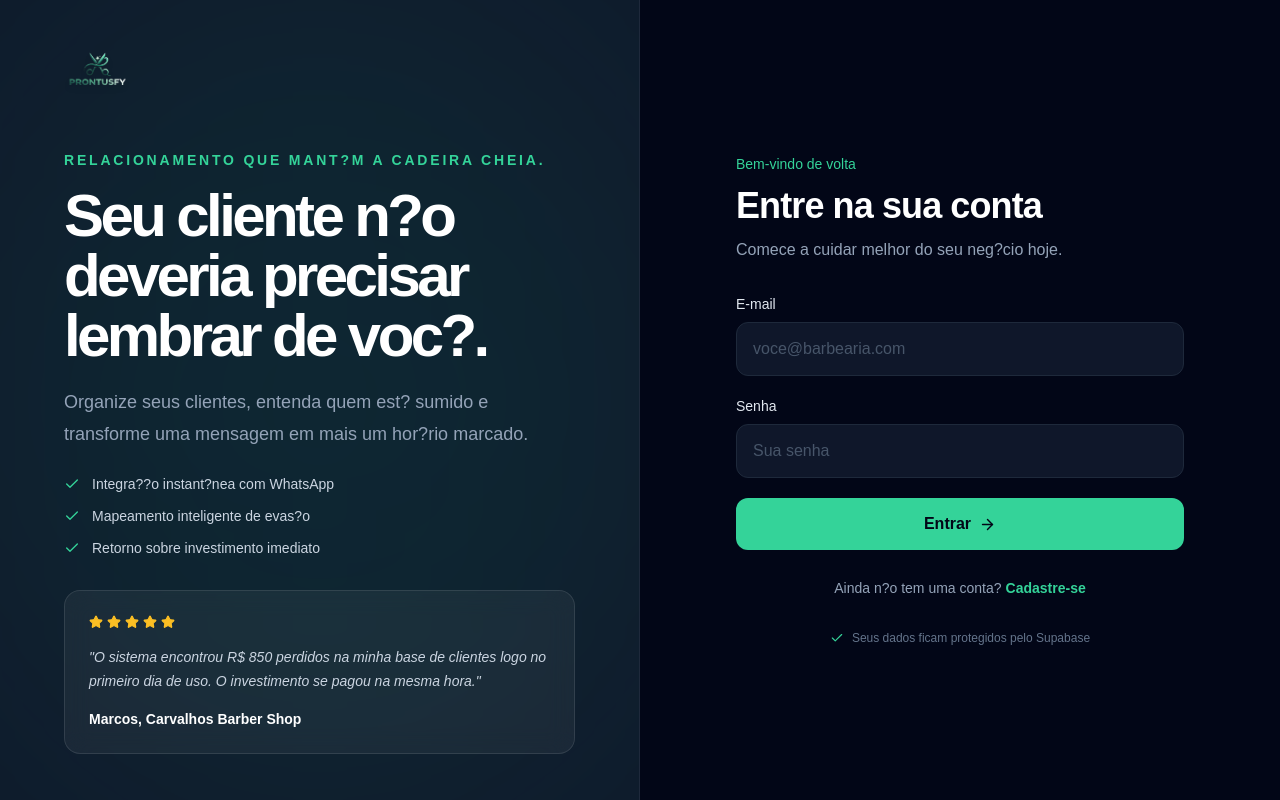
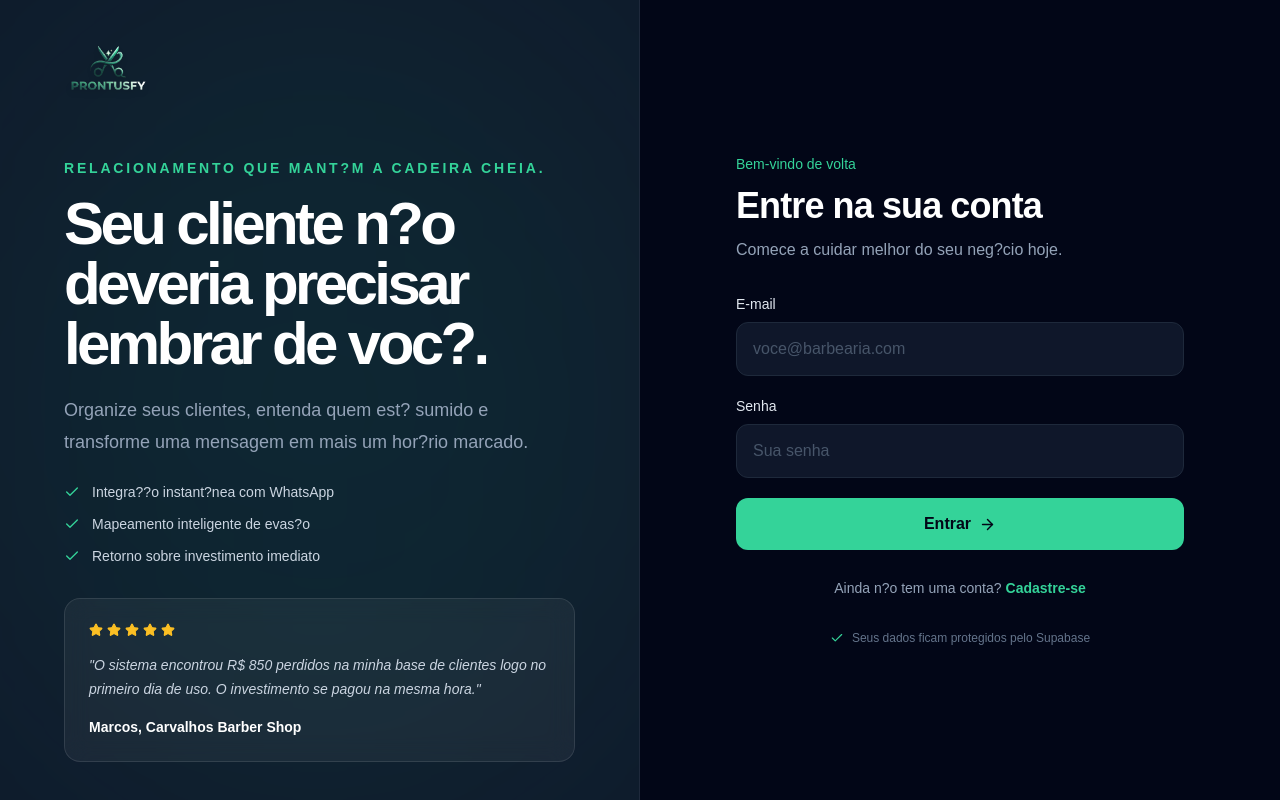
Before and after one commit to barbergrowth523-del/localgrowth, a Next.js app in the folder frontend/: page /login in a window 1280 px wide. Built offline with nearby package versions, Linux system fonts and the light colour scheme.

Commit message:
enlarge authentication logo

```diff
--- a/frontend/components/auth/AuthLayout.tsx
+++ b/frontend/components/auth/AuthLayout.tsx
@@ -12,7 +12,7 @@ export function AuthLayout({ children, aside }: AuthLayoutProps) {
       <aside className="relative hidden w-1/2 flex-col justify-center overflow-hidden border-r border-slate-800 bg-slate-900 px-10 py-12 lg:flex xl:px-16">
         <div className="pointer-events-none absolute left-1/2 top-1/2 h-[120%] w-[120%] -translate-x-1/2 -translate-y-1/2 rounded-full bg-emerald-500/10 blur-[160px]" />
         <div className="relative z-10 mx-auto w-full max-w-2xl">
-          <BrandLogo markClassName="h-12 w-auto max-w-[180px]" />
+          <BrandLogo className="mb-2" markClassName="h-16 w-auto max-w-[220px]" />
           {aside}
         </div>
       </aside>
```
